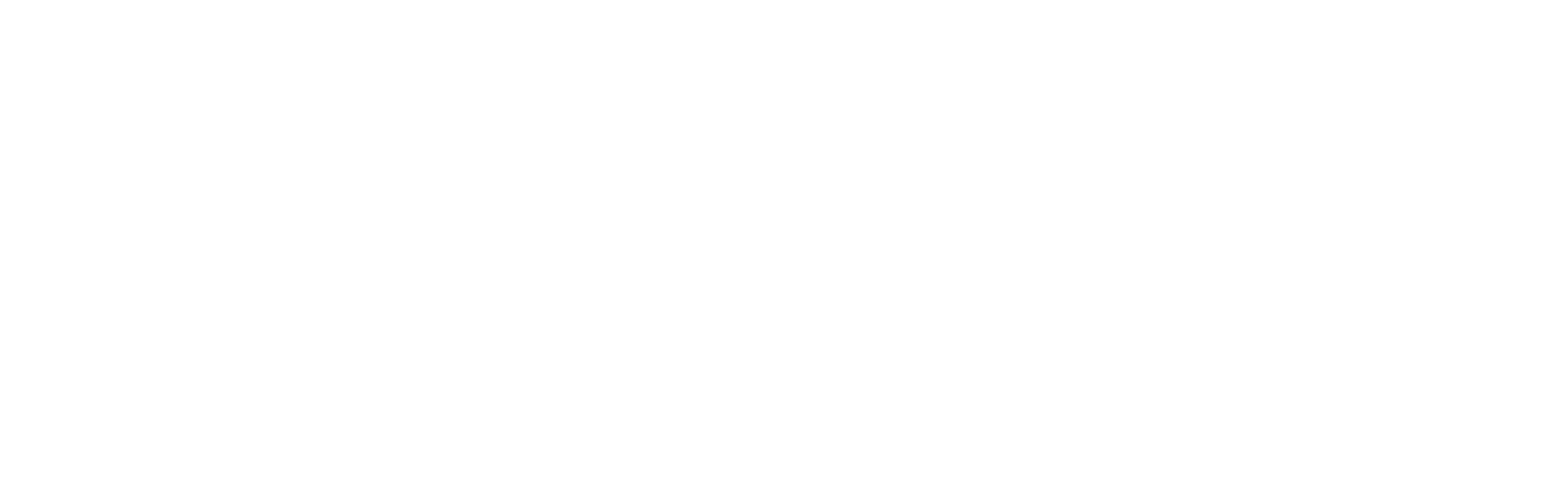
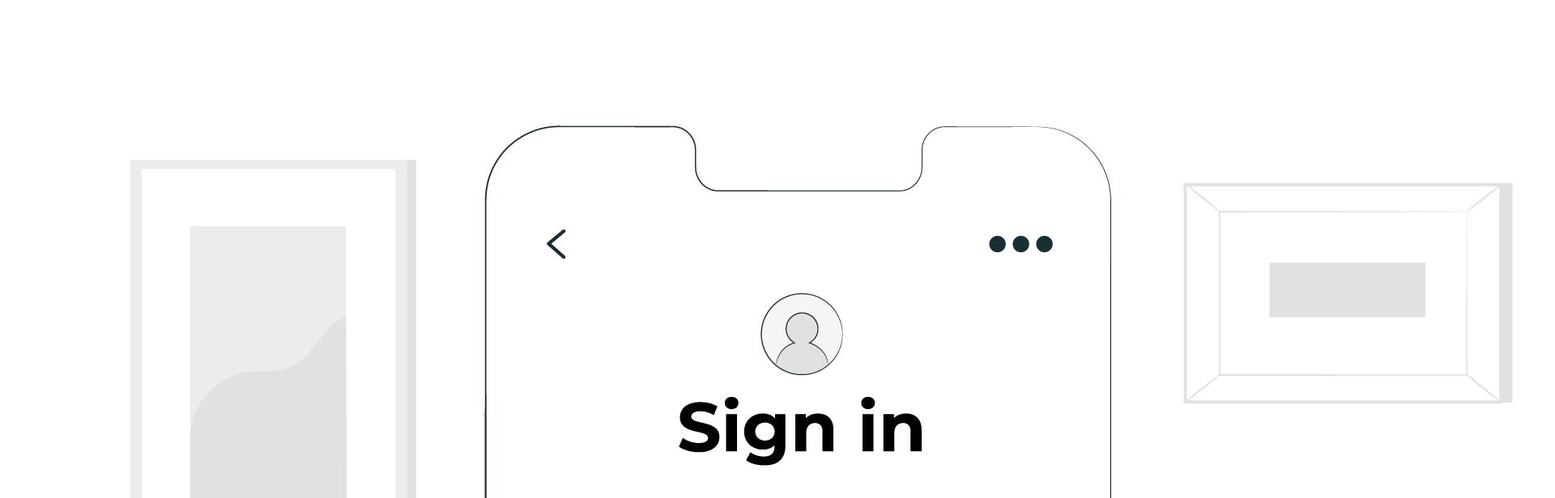
Before and after one commit to felpoio/Formulario-de-Cadastro, a plain HTML site: page index.html in a window 1280 px wide. Shown: the top 616 px of the page at 81% size, 1920 px wide, since content can reach past the window. Drawn offline with Linux system fonts and the light colour scheme.

Commit message:
add image

```diff
--- a/index.html
+++ b/index.html
@@ -7,6 +7,6 @@
     <link rel="stylesheet" href="./styles.css">
 </head>
 <body>
-
+    <img src="./assets/5098293.jpg" alt="Ilustração de um homem sentado com o celular na mão, ao fundo, uma ilustração de um celular com um formulário de cadastro">
 </body>
 </html>
```
Also changed, not shown: assets/5098293.jpg (added).
